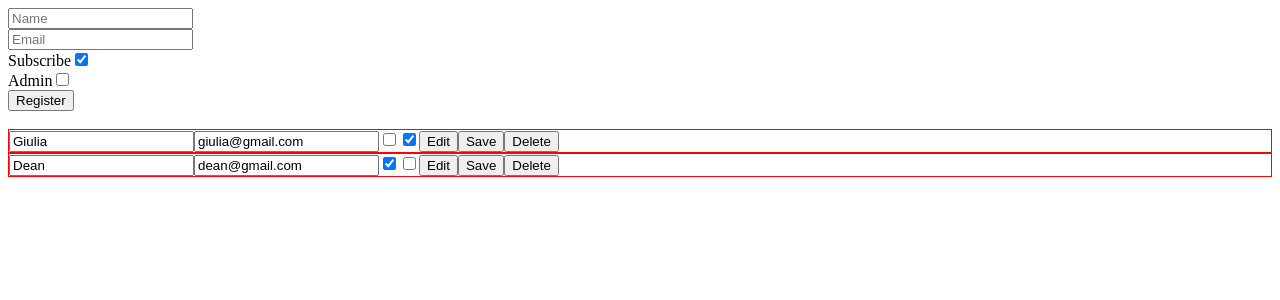
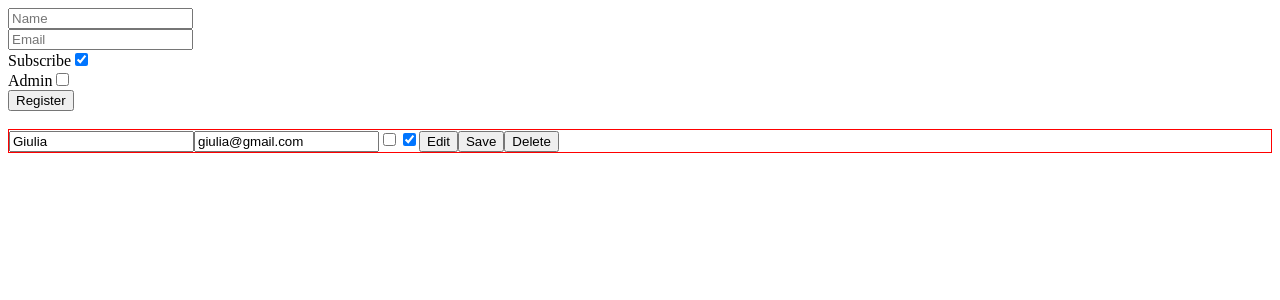
Before and after one commit to giuliagworld/email-listing-app, a React app: page / in a window 1280 px wide. Shown: the top 300 px of the page. Built offline with nearby package versions, Linux system fonts and the light colour scheme; data requests are answered from the project's data file; the HTML template or start-up script is replaced by a standard one.

Commit message:
delete working

```diff
--- a/db.json
+++ b/db.json
@@ -6,13 +6,6 @@
       "subscribe": false,
       "admin": true,
       "id": 1
-    },
-    {
-      "name": "Dean",
-      "email": "dean@gmail.com",
-      "subscribe": true,
-      "admin": false,
-      "id": 2
     }
   ],
   "login": []
--- a/src/components/App.js
+++ b/src/components/App.js
@@ -60,6 +60,22 @@ const App = createReactClass({
       })
     }
   },
+  deleteData: function (e) {
+    let url = 'http://localhost:3000/users';
+    let item = e.target.parentElement.id;
+      fetch(url + '/' + item, {
+        method: 'DELETE',
+      }).then((results) => {
+        return results.json();
+      }).then((data) => {
+        let index = this.state.users.map(function (user) {
+          return user.id;
+        }).indexOf(item);
+        this.state.users.splice(index, 1)
+        this.setState(this.state);
+      }).catch((ex) => {
+      })
+  },
   componentDidMount() {
     fetch('http://localhost:3000/users')
       .then((results) => {
@@ -71,23 +87,7 @@ const App = createReactClass({
         this.setState({users : users});
       })
   },
-  deleteData: function() {
-    let url = 'http://localhost:3000/users';
-    console.log(this.state.users);
 
-    let item = this.state.users.map((user) => {
-      console.log(user);
-      console.log(event.target.key);
-
-      return user;
-    })
-    console.log(item);
-      fetch(url, {
-        method: 'DELETE',
-      }).then((results) => {
-        return results.json();
-      })
-  },
 
 
 
@@ -220,6 +220,7 @@ const App = createReactClass({
               subscribe={user.subscribe}
               admin={user.admin}
               key={user.id}
+              id={user.id}
               onDelete={this.deleteData}
             />
           );
--- a/src/components/User.js
+++ b/src/components/User.js
@@ -55,7 +55,7 @@ const User = createReactClass({
   // },
   render: function() {
     return (
-      <div className={css(Sheet.container)}>
+      <div id={this.props.id} className={css(Sheet.container)}>
         <input type='text' name='name' value={this.props.name} onChange={this.props.onNameChange} />
         <input type='email' name='email' value={this.props.email} onChange={this.props.onEmailChange} />
         <input type='checkbox' checked={this.props.subscribe} onChange={this.props.onSubscribeChange} />
```
